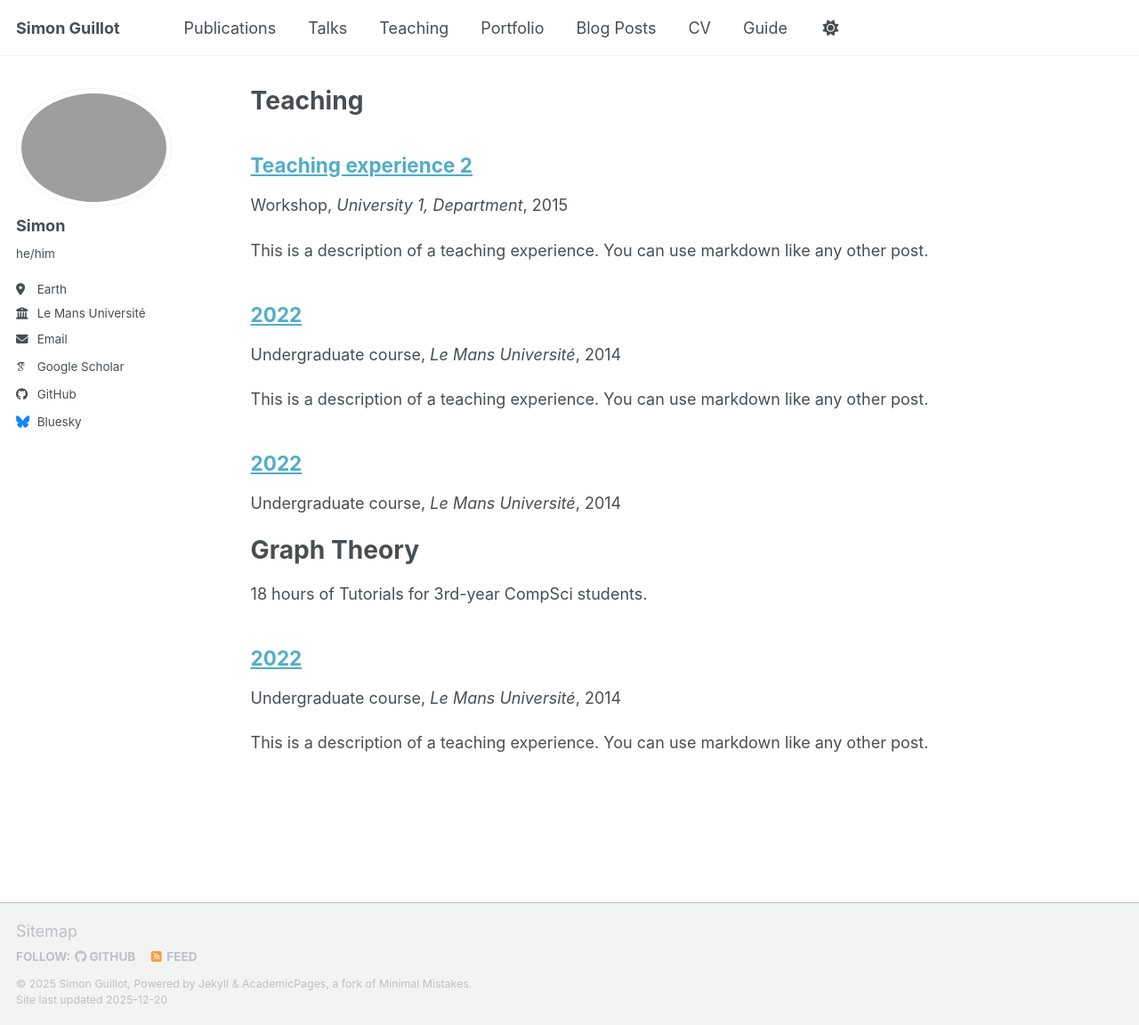
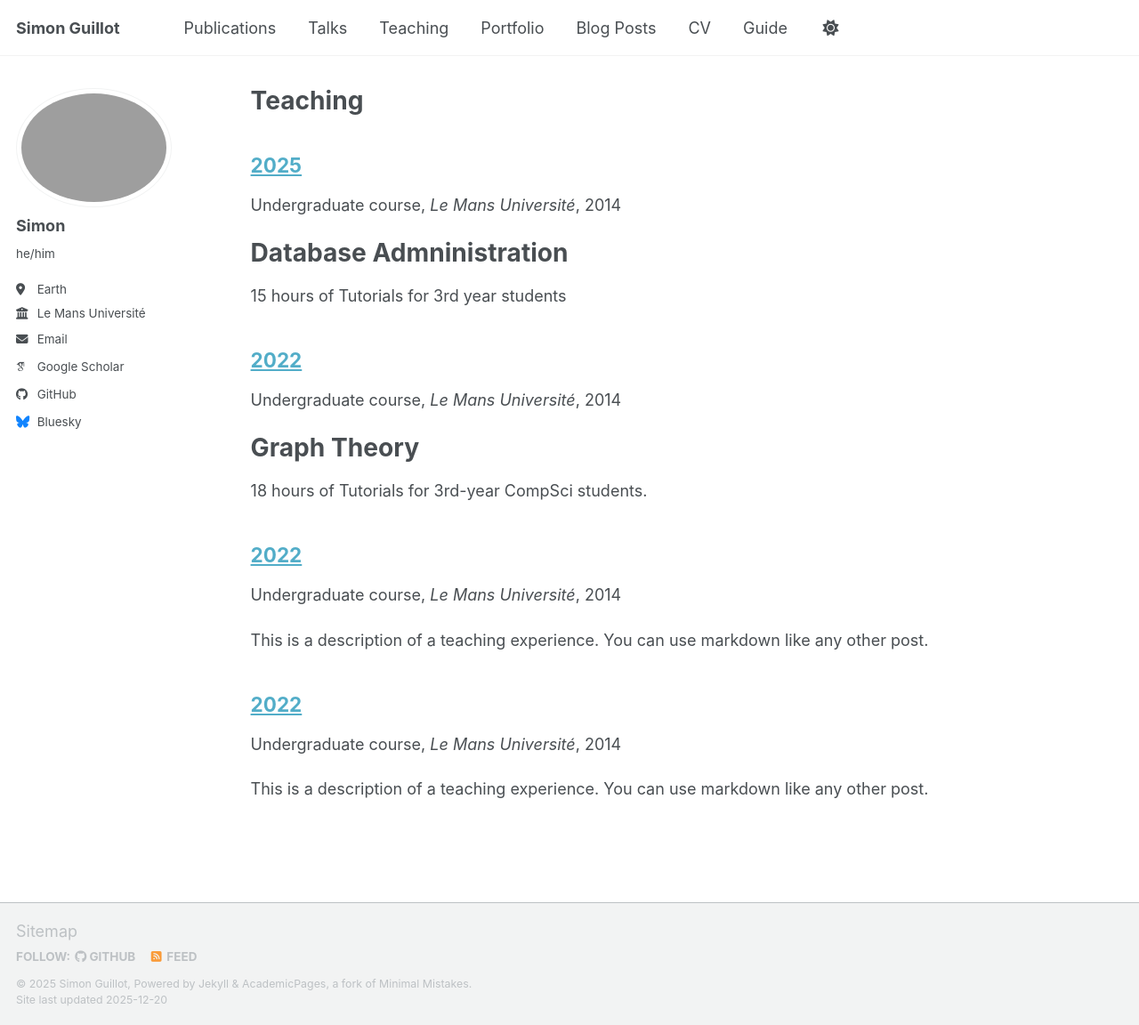
Before and after one commit to SimonGuillot/simonguillot.github.io, a Jekyll site: the page built from _pages/teaching.html, in a window 1280 px wide and 1152 px high. Shown: the whole window at 89% size. Built offline with Jekyll 4.4.1, drawn with Linux system fonts in a browser that asks for light colours; some web fonts are replaced; a script bundle is joined from its source files by our own code; library files that are not in the unit come from our copies.

Commit message:
commit teaching
commit teaching

```diff
--- a/_teaching/2023-teaching.md
+++ b/_teaching/2023-teaching.md
@@ -1,10 +1,10 @@
 ---
-title: "Teaching experience 2"
+title: "2022"
 collection: teaching
-type: "Workshop"
-permalink: /teaching/2015-spring-teaching-1
-venue: "University 1, Department"
-date: 2015-01-01
+type: "Undergraduate course"
+permalink: /teaching/2022
+venue: "Le Mans Université"
+date: 2014-01-01
 location: "City, Country"
 ---
 
--- a/_teaching/2025-teaching.md
+++ b/_teaching/2025-teaching.md
@@ -1,5 +1,5 @@
 ---
-title: "2022"
+title: "2025"
 collection: teaching
 type: "Undergraduate course"
 permalink: /teaching/2022
@@ -8,13 +8,6 @@ date: 2014-01-01
 location: "City, Country"
 ---
 
-This is a description of a teaching experience. You can use markdown like any other post.
-
-Heading 1
+Database Admninistration
 ======
-
-Heading 2
-======
-
-Heading 3
-======
+15 hours of Tutorials for 3rd year students
```
